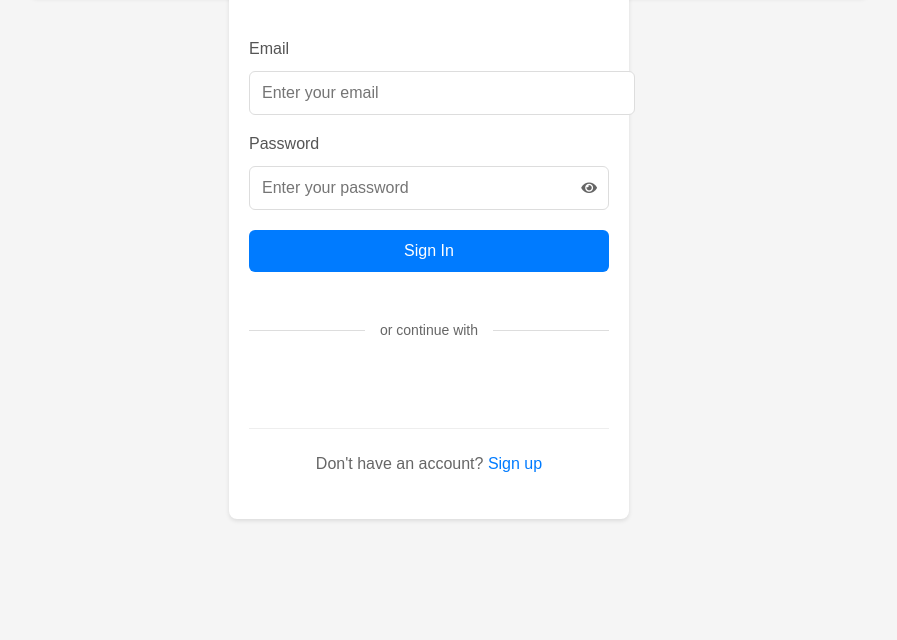
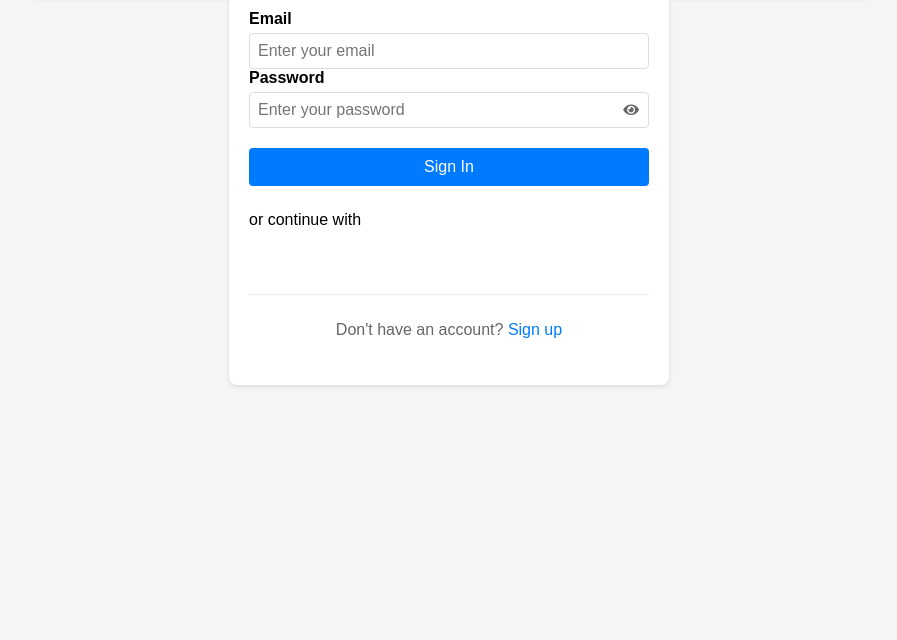
Before and after one commit to firedonkey/video_stream_server, a website: page frontend/index.html in a window 1280 px wide. Shown: the part 160-800 px from the top of the page, without its empty margins (191-1088 px from the left). Drawn offline with Linux system fonts and the light colour scheme; files whose address does not match are found by name.

Commit message:
style: improve login form layout and button styling

```diff
--- a/frontend/index.html
+++ b/frontend/index.html
@@ -246,134 +246,6 @@
             text-decoration: underline;
         }
         .google-btn {
-            display: flex;
-            align-items: center;
-            justify-content: center;
-            background-color: #fff;
-            color: #757575;
-            border: 1px solid #ddd;
-            border-radius: 4px;
-            padding: 10px 20px;
-            margin: 10px 0;
-            cursor: pointer;
-            width: 100%;
-            font-size: 14px;
-            transition: background-color 0.3s;
-        }
-        .google-btn:hover {
-            background-color: #f5f5f5;
-        }
-        .google-btn img {
-            width: 18px;
-            height: 18px;
-            margin-right: 10px;
-        }
-        .divider {
-            display: flex;
-            align-items: center;
-            text-align: center;
-            margin: 20px 0;
-            color: #666;
-        }
-        .divider::before,
-        .divider::after {
-            content: '';
-            flex: 1;
-            border-bottom: 1px solid #ddd;
-        }
-        .divider span {
-            padding: 0 10px;
-        }
-        .form-container {
-            max-width: 400px;
-            margin: 0 auto;
-            padding: 30px;
-            background: white;
-            border-radius: 10px;
-            box-shadow: 0 4px 6px rgba(0, 0, 0, 0.1);
-        }
-        .form-header {
-            text-align: center;
-            margin-bottom: 30px;
-        }
-        .form-header h2 {
-            color: #333;
-            font-size: 24px;
-            margin-bottom: 10px;
-        }
-        .form-group {
-            margin-bottom: 20px;
-        }
-        .form-group label {
-            display: block;
-            margin-bottom: 8px;
-            color: #555;
-            font-weight: 500;
-        }
-        .form-group input {
-            width: 100%;
-            padding: 12px;
-            border: 1px solid #ddd;
-            border-radius: 6px;
-            font-size: 16px;
-            transition: border-color 0.3s;
-        }
-        .form-group input:focus {
-            border-color: #007bff;
-            outline: none;
-            box-shadow: 0 0 0 2px rgba(0, 123, 255, 0.25);
-        }
-        .password-container {
-            position: relative;
-        }
-        .toggle-password {
-            position: absolute;
-            right: 12px;
-            top: 50%;
-            transform: translateY(-50%);
-            background: none;
-            border: none;
-            color: #666;
-            cursor: pointer;
-            padding: 0;
-            font-size: 14px;
-        }
-        .toggle-password:hover {
-            color: #333;
-        }
-        .submit-btn {
-            width: 100%;
-            padding: 12px;
-            background-color: #007bff;
-            color: white;
-            border: none;
-            border-radius: 6px;
-            font-size: 16px;
-            font-weight: 500;
-            cursor: pointer;
-            transition: background-color 0.3s;
-        }
-        .submit-btn:hover {
-            background-color: #0056b3;
-        }
-        .divider {
-            display: flex;
-            align-items: center;
-            text-align: center;
-            margin: 25px 0;
-            color: #666;
-        }
-        .divider::before,
-        .divider::after {
-            content: '';
-            flex: 1;
-            border-bottom: 1px solid #ddd;
-        }
-        .divider span {
-            padding: 0 15px;
-            font-size: 14px;
-        }
-        .google-btn {
             width: 100%;
             padding: 12px;
             background-color: white;
@@ -414,6 +286,17 @@
             margin-top: 10px;
             text-align: center;
         }
+        /* Add styles for Google Sign-In container */
+        #g_id_onload {
+            display: flex;
+            justify-content: center;
+            margin: 0 auto;
+        }
+        .g_id_signin {
+            display: flex;
+            justify-content: center;
+            margin: 0 auto;
+        }
     </style>
 </head>
 <body>
@@ -443,7 +326,7 @@
                             </button>
                         </div>
                     </div>
-                    <button type="submit" class="submit-btn">Sign In</button>
+                    <button type="submit" id="loginButton" class="google-btn" style="background-color: #007bff; color: white; border: none; margin-top: 20px;">Sign In</button>
                     <div id="loginError" class="error"></div>
                 </form>
 
@@ -452,7 +335,7 @@
                 </div>
 
                 <!-- Google Sign-In Button Container -->
-                <div id="g_id_onload"
+                <div id="g_id_onload" style="display: flex; justify-content: center; margin: 0 auto;"
                     data-client_id="223100584640-n6138tmmnlch4epi0q9ij0chr7s4emk4.apps.googleusercontent.com"
                     data-context="signin"
                     data-ux_mode="popup"
@@ -461,7 +344,7 @@
                 </div>
 
                 <!-- Google Sign-In Button -->
-                <div class="g_id_signin"
+                <div class="g_id_signin" style="display: flex; justify-content: center; margin: 0 auto;"
                     data-type="standard"
                     data-shape="rectangular"
                     data-theme="outline"
```
